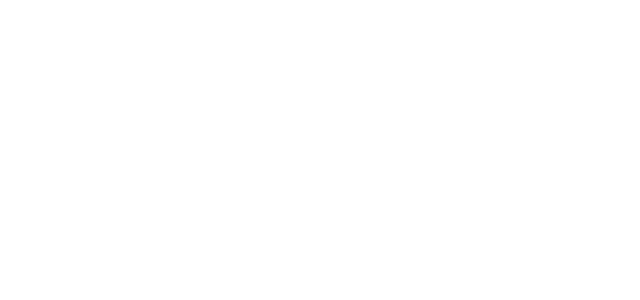
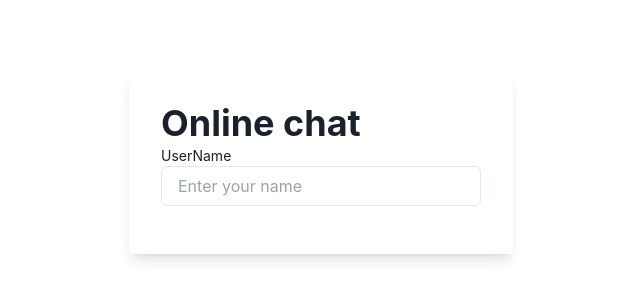
Before and after one commit to G0RYNYCH/chat_client, a React (Create React App) app: page / in a window 1280 px wide. Shown: the part 238-538 px from the top of the page, without its empty margins (319-959 px from the left). Built offline with nearby package versions, Linux system fonts and the light colour scheme.

Commit message:
add waiting room

```diff
--- a/src/App.js
+++ b/src/App.js
@@ -1,7 +1,9 @@
+import { WaitingRoom } from "./components/WaitingRoom";
+
 function App() {
   return (
-    <div >
-
+    <div className="min-h-screen flex items-center justify-center bg-grey-100">
+      <WaitingRoom />
     </div>
   );
 }
--- /dev/null
+++ b/src/components/WaitingRoom.jsx
@@ -0,0 +1,12 @@
+import { Button, Heading, Input, Text } from "@chakra-ui/react"
+
+export const WaitingRoom = ()  => {
+    return (
+    <form className="max-w-sm w-full bg-white p-8 rounded shadow-lg">
+        <Heading>Online chat</Heading>
+        <div className="mb-4">
+            <Text fontSize={"sm"}>UserName</Text>
+            <Input name="userName" placeholder="Enter your name" />
+        </div>
+    </form>)
+}
```
